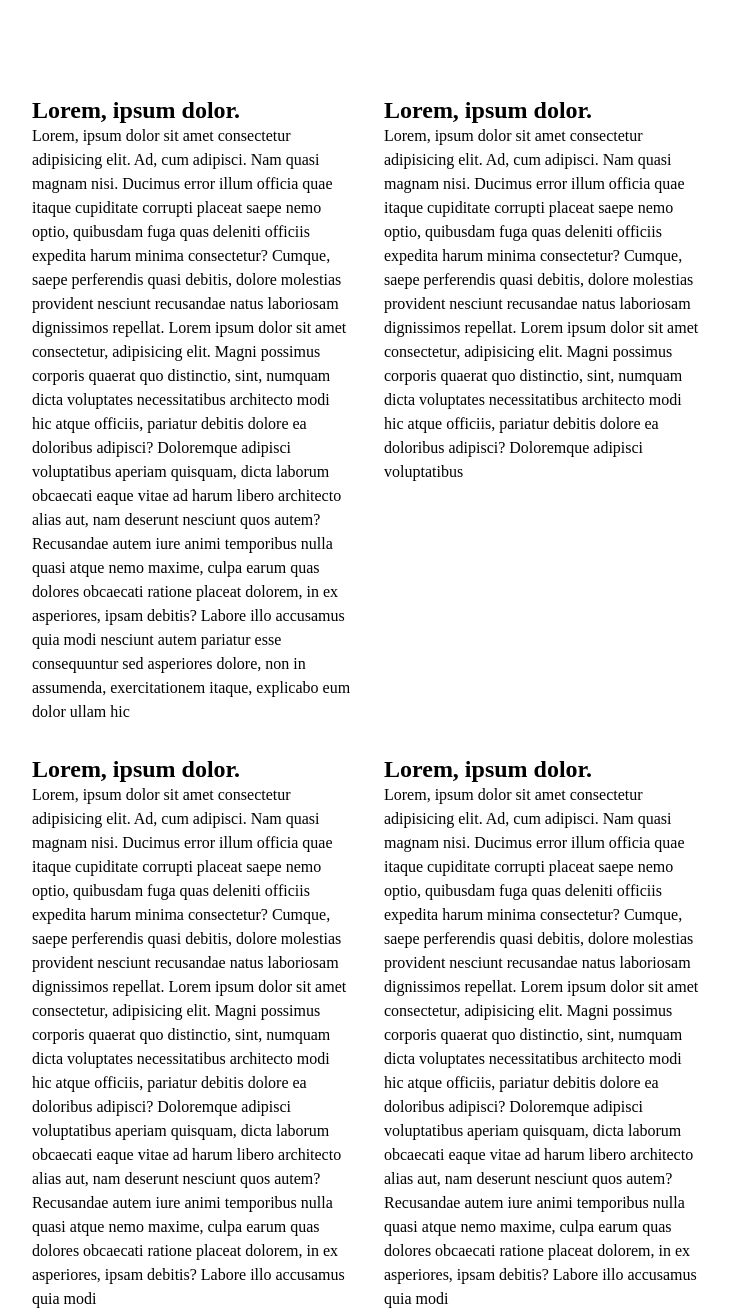
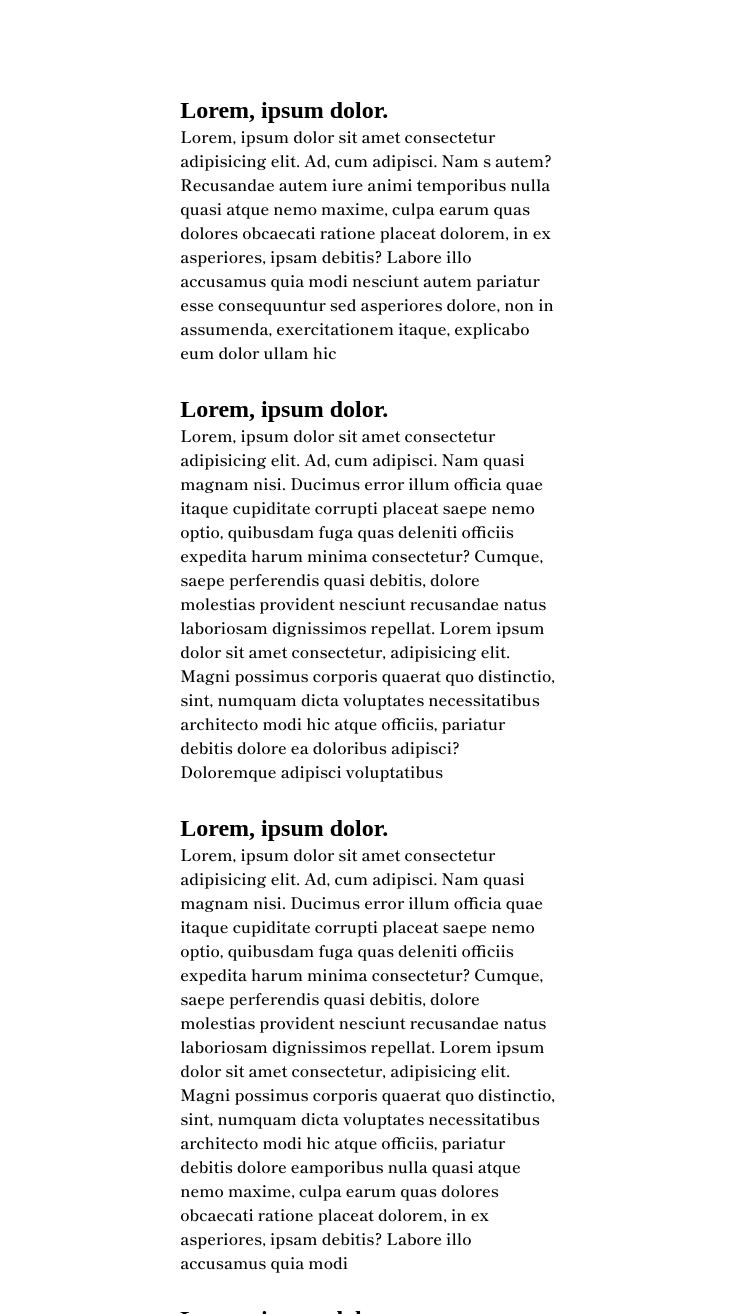
Before and after one commit to GooseHunter33/Projekt3, a plain HTML site: page history.html in a window 1280 px wide. Shown: the part 344-1658 px from the top of the page, without its empty margins (272-1002 px from the left). Drawn offline with Linux system fonts and the light colour scheme.

Commit message:
Förhoppningsvis sista commiten. Fixade in en font till history.html samt rensade filerna.

```diff
--- a/history.html
+++ b/history.html
@@ -3,12 +3,13 @@
   <head>
     <meta charset="UTF-8" />
     <meta name="viewport" content="width=device-width, initial-scale=1.0" />
-    <title>Projekt3</title>
+    <title>Sänka Skepp</title>
     <link rel="stylesheet" href="styling.css" />
-    <script>
-      defer;
-      src = "./js/main.js";
-    </script>
+
+    <link
+      href="https://fonts.googleapis.com/css2?family=Shippori+Mincho:wght@600&display=swap"
+      rel="stylesheet"
+    />
   </head>
   <body>
     <header>
@@ -20,7 +21,13 @@
             <a href="index.html">Spelet</a>
           </li>
           <li><a href="rules.html">Hur spelar man</a></li>
-          <li><a href="history.html" style="background-color: darkorange; color: darkblue;">Historia</a></li>
+          <li>
+            <a
+              href="history.html"
+              style="background-color: darkorange; color: darkblue"
+              >Historia</a
+            >
+          </li>
         </ul>
       </nav>
     </header>
@@ -35,23 +42,12 @@
           <h2>Lorem, ipsum dolor.</h2>
           <p class="Scriptum">
             Lorem, ipsum dolor sit amet consectetur adipisicing elit. Ad, cum
-            adipisci. Nam quasi magnam nisi. Ducimus error illum officia quae
-            itaque cupiditate corrupti placeat saepe nemo optio, quibusdam fuga
-            quas deleniti officiis expedita harum minima consectetur? Cumque,
-            saepe perferendis quasi debitis, dolore molestias provident nesciunt
-            recusandae natus laboriosam dignissimos repellat. Lorem ipsum dolor
-            sit amet consectetur, adipisicing elit. Magni possimus corporis
-            quaerat quo distinctio, sint, numquam dicta voluptates
-            necessitatibus architecto modi hic atque officiis, pariatur debitis
-            dolore ea doloribus adipisci? Doloremque adipisci voluptatibus
-            aperiam quisquam, dicta laborum obcaecati eaque vitae ad harum
-            libero architecto alias aut, nam deserunt nesciunt quos autem?
-            Recusandae autem iure animi temporibus nulla quasi atque nemo
-            maxime, culpa earum quas dolores obcaecati ratione placeat dolorem,
-            in ex asperiores, ipsam debitis? Labore illo accusamus quia modi
-            nesciunt autem pariatur esse consequuntur sed asperiores dolore, non
-            in assumenda, exercitationem itaque, explicabo eum dolor ullam hic
-
+            adipisci. Nam s autem? Recusandae autem iure animi temporibus nulla
+            quasi atque nemo maxime, culpa earum quas dolores obcaecati ratione
+            placeat dolorem, in ex asperiores, ipsam debitis? Labore illo
+            accusamus quia modi nesciunt autem pariatur esse consequuntur sed
+            asperiores dolore, non in assumenda, exercitationem itaque,
+            explicabo eum dolor ullam hic
           </p>
         </div>
 
@@ -68,7 +64,6 @@
             quaerat quo distinctio, sint, numquam dicta voluptates
             necessitatibus architecto modi hic atque officiis, pariatur debitis
             dolore ea doloribus adipisci? Doloremque adipisci voluptatibus
-
           </p>
         </div>
 
@@ -84,37 +79,27 @@
             sit amet consectetur, adipisicing elit. Magni possimus corporis
             quaerat quo distinctio, sint, numquam dicta voluptates
             necessitatibus architecto modi hic atque officiis, pariatur debitis
-            dolore ea doloribus adipisci? Doloremque adipisci voluptatibus
-            aperiam quisquam, dicta laborum obcaecati eaque vitae ad harum
-            libero architecto alias aut, nam deserunt nesciunt quos autem?
-            Recusandae autem iure animi temporibus nulla quasi atque nemo
-            maxime, culpa earum quas dolores obcaecati ratione placeat dolorem,
-            in ex asperiores, ipsam debitis? Labore illo accusamus quia modi
-
+            dolore eamporibus nulla quasi atque nemo maxime, culpa earum quas
+            dolores obcaecati ratione placeat dolorem, in ex asperiores, ipsam
+            debitis? Labore illo accusamus quia modi
           </p>
         </div>
-                <div>
+        <div>
           <h2>Lorem, ipsum dolor.</h2>
           <p class="Scriptum">
             Lorem, ipsum dolor sit amet consectetur adipisicing elit. Ad, cum
             adipisci. Nam quasi magnam nisi. Ducimus error illum officia quae
             itaque cupiditate corrupti placeat saepe nemo optio, quibusdam fuga
-            quas deleniti officiis expedita harum minima consectetur? Cumque,
-            saepe perferendis quasi debitis, dolore molestias provident nesciunt
-            recusandae natus laboriosam dignissimos repellat. Lorem ipsum dolor
-            sit amet consectetur, adipisicing elit. Magni possimus corporis
-            quaerat quo distinctio, sint, numquam dicta voluptates
-            necessitatibus architecto modi hic atque officiis, pariatur debitis
-            dolore ea doloribus adipisci? Doloremque adipisci voluptatibus
-            aperiam quisquam, dicta laborum obcaecati eaque vitae ad harum
-            libero architecto alias aut, nam deserunt nesciunt quos autem?
-            Recusandae autem iure animi temporibus nulla quasi atque nemo
+            ssimus corporis quaerat quo distinctio, sint, numquam dicta
+            voluptates necessitatibus architecto modi hic atque officiis,
+            pariatur debitis dolore ea doloribus adipisci? Doloremque adipisci
+            voluptatibus aperiam quisquam, dicta laborum obcaecati eaque vitae
+            ad harum libero architecto alias aut, nam deserunt nesciunt quos
+            autem? Recusandae autem iure animi temporibus nulla quasi atque nemo
             maxime, culpa earum quas dolores obcaecati ratione placeat dolorem,
             in ex asperiores, ipsam debitis? Labore illo accusamus quia modi
-
           </p>
         </div>
-
       </article>
       <h2 class="Center">Bildgalleri på slagskepp</h2>
       <div class="Bildgalleri">
@@ -133,22 +118,34 @@
         <div class="find">
           <h1>Hitta oss</h1>
           <ul>
-            <li><img class="icon" src="twitter.png" alt="humemr" /> <a href="https://twitter.com/twitter">Twitter</a></li>
+            <li>
+              <img class="icon" src="twitter.png" alt="humemr" />
+              <a href="https://twitter.com/twitter">Twitter</a>
+            </li>
             <li>
               <img
                 class="icon"
                 src="youtube.png"
                 alt="Bild på Youtubes logga"
               />
-              <a href="https://www.youtube.com/channel/UCkYbN7tjl81ltPatvnM5Reg">Youtube</a>
+              <a href="https://www.youtube.com/channel/UCkYbN7tjl81ltPatvnM5Reg"
+                >Youtube</a
+              >
             </li>
           </ul>
         </div>
         <div class="about">
           <h1>Om oss</h1>
           <ul>
-            <li><a href="https://www.history.com/news/remembering-the-sinking-of-the-bismarck">Vårt Uppdrag</a></li>
-            <li><a href="https://sv.wikipedia.org/wiki/Slagskepp">Vår källa</a></li>
+            <li>
+              <a
+                href="https://www.history.com/news/remembering-the-sinking-of-the-bismarck"
+                >Vårt Uppdrag</a
+              >
+            </li>
+            <li>
+              <a href="https://sv.wikipedia.org/wiki/Slagskepp">Vår källa</a>
+            </li>
           </ul>
         </div>
         <div class="contact">
@@ -163,6 +160,6 @@
         <h3>All rights belong to HUMMER.ORG</h3>
         <h2>Vill du tillbaka till toppen? klicka <a href="#">HÄR</a></h2>
       </div>
-      </footer>
+    </footer>
   </body>
 </html>
--- a/styling.css
+++ b/styling.css
@@ -108,7 +108,6 @@ nav ul :hover {
   align-items: center;
   flex-wrap: wrap;
 
-  /* fråga Sebastian varför den inte wrapar*/
 }
 
 .RulesText {
@@ -183,6 +182,7 @@ nav ul :hover {
 .Scriptum {
   width: 40ch;
   line-height: 1.5;
+  font-family: 'Shippori Mincho', serif;
 }
 
 .HistoryText {
@@ -287,7 +287,7 @@ font-size: 1.5rem;
     align-items: center;
     flex-wrap: wrap;
 
-    /* fråga Sebastian varför den inte wrapar*/
+
   }
 
   .icon {
```
Also changed, not shown: index.html (+1 -1 lines), main.js (+0 -17 lines), rules.html (+8 -27 lines).
